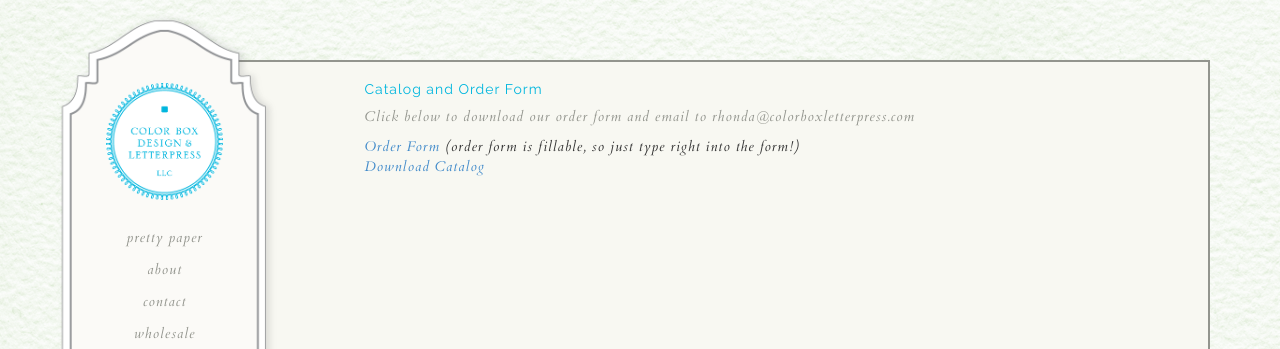
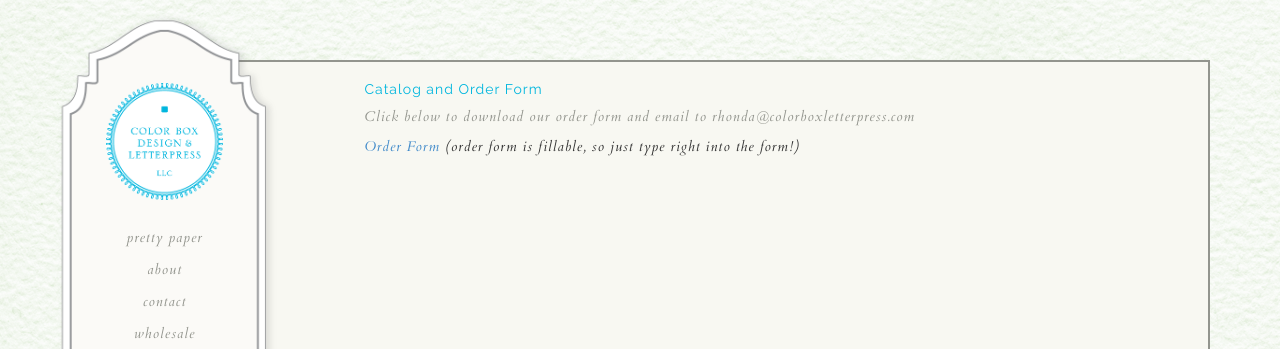
Before and after one commit to jjwebstuff/colorbox, a Jekyll site: the page built from wholesale.html, in a window 1280 px wide. Shown: the top 349 px of the page. Built offline with Jekyll 4.4.1, drawn with Linux system fonts in a browser that asks for light colours; nearby versions of some CDN libraries.

Commit message:
pulls out the catalog

```diff
--- a/wholesale.html
+++ b/wholesale.html
@@ -8,7 +8,7 @@ title: Color Box
   	<h1>Catalog and Order Form</h1>
   	<p>Click below to download our order form and email to <a href="mailto:rhonda@colorboxletterpress.com?subject=Color Box: Orders">rhonda@colorboxletterpress.com</a></p>
   	<a href="/resources/downloads/2016-08_colorbox_order_form.pdf" target="_blank">Order Form</a> (order form is fillable, so just type right into the form!)<br>
-  	<a href="/resources/downloads/2016-colorbox-catalog.pdf" target="_blank">Download Catalog</a><br>
+  	<!-- <a href="/resources/downloads/2016-colorbox-catalog.pdf" target="_blank">Download Catalog</a><br> -->
     <div data-configid="4456459/38137570" style="width:525px; height:387px;" class="issuuembed"></div>
     <script type="text/javascript" src="//e.issuu.com/embed.js" async="true"></script>
   </div>
```
